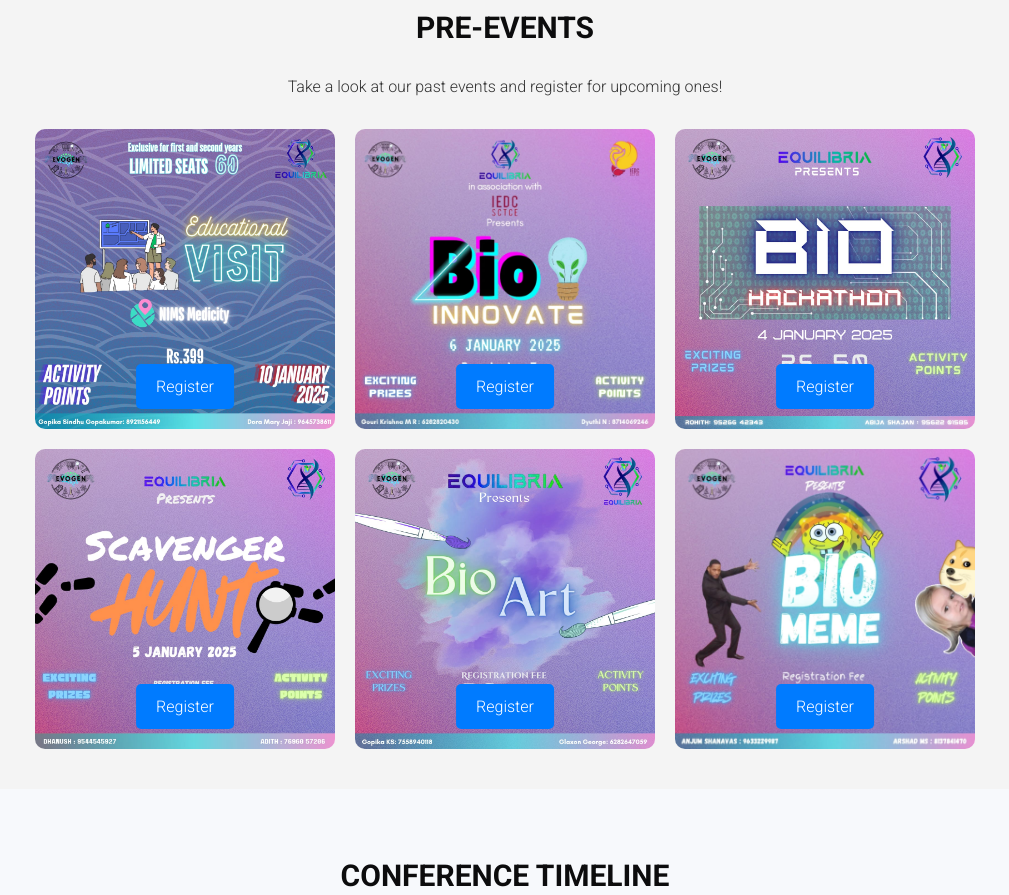
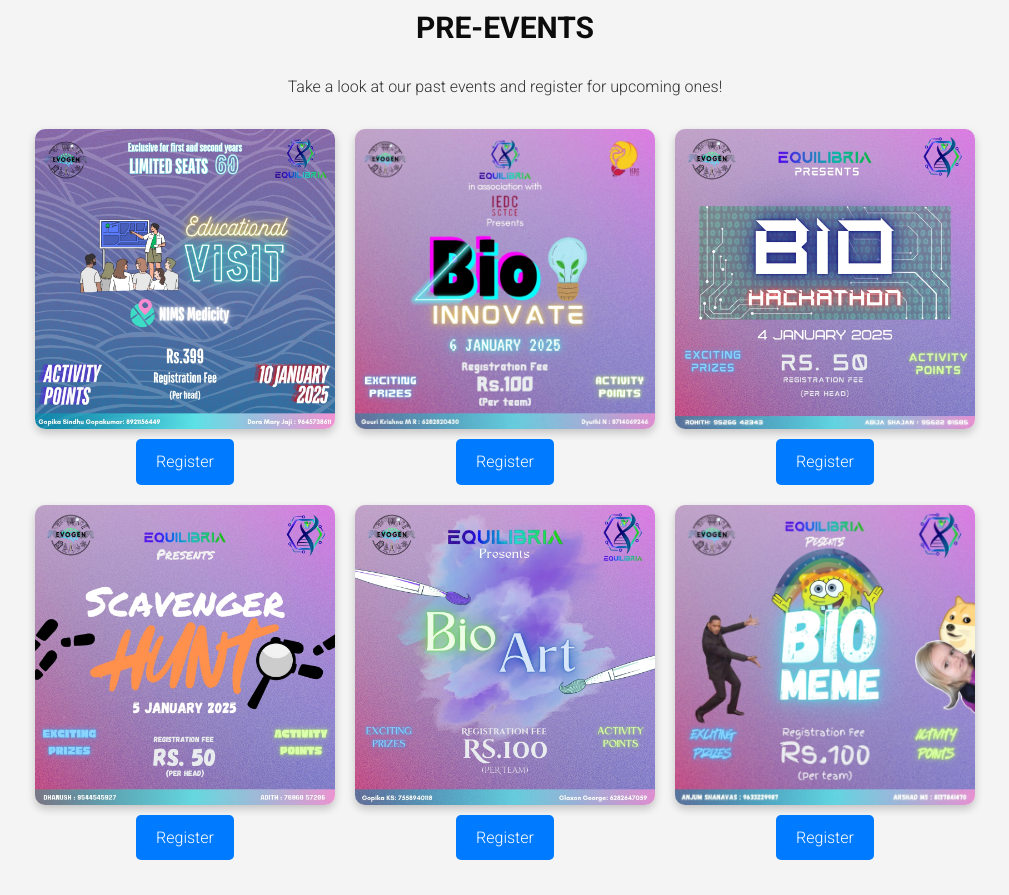
Before and after one commit to jeevjacobgeorge/equilibria_25, a website: page index.html in a window 1280 px wide. Shown: the part 4120-5015 px from the top of the page, without its empty margins (135-1144 px from the left). Drawn offline with Linux system fonts and the light colour scheme; files whose address does not match are found by name.

Commit message:
Update index.html

```diff
--- a/index.html
+++ b/index.html
@@ -283,53 +283,58 @@
   </div>
   <div style="display: flex; justify-content: center; gap: 20px; flex-wrap: wrap;">
     <!-- Event 1 -->
-    <div style="width: 300px; text-align: center; position: relative;">
-      <img src="assets/images/photos/iv.jpg" alt="iv" style="width: 100%; border-radius: 10px;">
+    <div style="width: 300px; text-align: center;">
+      <img src="assets/images/photos/iv.jpg" alt="IV" style="width: 100%; border-radius: 10px; box-shadow: 0 4px 8px rgba(0, 0, 0, 0.2);">
       <a href="https://forms.gle/Ca2zvSujD5WWX1vY8"
-         style="text-decoration: none; position: absolute; bottom: 20px; left: 50%; transform: translateX(-50%); padding: 10px 20px; background-color: #007BFF; color: #fff; border-radius: 5px; transition: 0.3s;">
+         style="display: inline-block; margin-top: 10px; padding: 10px 20px; background-color: #007BFF; color: #fff; text-decoration: none; border-radius: 5px; transition: 0.3s;">
         Register
       </a>
     </div>
 
     <!-- Event 2 -->
-    <div style="width: 300px; text-align: center; position: relative;">
-      <img src="assets/images/photos/bioinnovate.jpg" alt="Bio-innovate" style="width: 100%; border-radius: 10px;">
+    <div style="width: 300px; text-align: center;">
+      <img src="assets/images/photos/bioinnovate.jpg" alt="Bio-Innovate" style="width: 100%; border-radius: 10px; box-shadow: 0 4px 8px rgba(0, 0, 0, 0.2);">
       <a href="https://forms.gle/mgdedHCMbyAqdCrG9"
-         style="text-decoration: none; position: absolute; bottom: 20px; left: 50%; transform: translateX(-50%); padding: 10px 20px; background-color: #007BFF; color: #fff; border-radius: 5px; transition: 0.3s;">
-        Register
-      </a>
-    </div>
-       <div style="width: 300px; text-align: center; position: relative;">
-      <img src="assets/images/photos/biohackathon.jpg" alt="Event 2 Poster" style="width: 100%; border-radius: 10px;">
-      <a href="https://forms.gle/wvxurFNnYMe83BhB9"
-         style="text-decoration: none; position: absolute; bottom: 20px; left: 50%; transform: translateX(-50%); padding: 10px 20px; background-color: #007BFF; color: #fff; border-radius: 5px; transition: 0.3s;">
+         style="display: inline-block; margin-top: 10px; padding: 10px 20px; background-color: #007BFF; color: #fff; text-decoration: none; border-radius: 5px; transition: 0.3s;">
         Register
       </a>
     </div>
 
-         <div style="width: 300px; text-align: center; position: relative;">
-      <img src="assets/images/photos/scavengerhunt.jpg" alt="Event 2 Poster" style="width: 100%; border-radius: 10px;">
-      <a href="https://forms.gle/BDhcL9dRkKeHprF1A"
-         style="text-decoration: none; position: absolute; bottom: 20px; left: 50%; transform: translateX(-50%); padding: 10px 20px; background-color: #007BFF; color: #fff; border-radius: 5px; transition: 0.3s;">
+    <!-- Additional Events -->
+    <div style="width: 300px; text-align: center;">
+      <img src="assets/images/photos/biohackathon.jpg" alt="Bio-Hackathon" style="width: 100%; border-radius: 10px; box-shadow: 0 4px 8px rgba(0, 0, 0, 0.2);">
+      <a href="https://forms.gle/wvxurFNnYMe83BhB9"
+         style="display: inline-block; margin-top: 10px; padding: 10px 20px; background-color: #007BFF; color: #fff; text-decoration: none; border-radius: 5px; transition: 0.3s;">
         Register
       </a>
     </div>
-         <div style="width: 300px; text-align: center; position: relative;">
-      <img src="assets/images/photos/bioart.jpg" alt="Event 2 Poster" style="width: 100%; border-radius: 10px;">
-      <a href="https://forms.gle/nDGRYaRxLUofoZJt8"
-         style="text-decoration: none; position: absolute; bottom: 20px; left: 50%; transform: translateX(-50%); padding: 10px 20px; background-color: #007BFF; color: #fff; border-radius: 5px; transition: 0.3s;">
+
+    <div style="width: 300px; text-align: center;">
+      <img src="assets/images/photos/scavengerhunt.jpg" alt="Scavenger Hunt" style="width: 100%; border-radius: 10px; box-shadow: 0 4px 8px rgba(0, 0, 0, 0.2);">
+      <a href="https://forms.gle/BDhcL9dRkKeHprF1A"
+         style="display: inline-block; margin-top: 10px; padding: 10px 20px; background-color: #007BFF; color: #fff; text-decoration: none; border-radius: 5px; transition: 0.3s;">
         Register
       </a>
     </div>
-         <div style="width: 300px; text-align: center; position: relative;">
-      <img src="assets/images/photos/biomeme.jpg" alt="Event 2 Poster" style="width: 100%; border-radius: 10px;">
-      <a href="https://forms.gle/AWSMKRAT7sww5fDw5"
-         style="text-decoration: none; position: absolute; bottom: 20px; left: 50%; transform: translateX(-50%); padding: 10px 20px; background-color: #007BFF; color: #fff; border-radius: 5px; transition: 0.3s;">
+
+    <div style="width: 300px; text-align: center;">
+      <img src="assets/images/photos/bioart.jpg" alt="Bio-Art" style="width: 100%; border-radius: 10px; box-shadow: 0 4px 8px rgba(0, 0, 0, 0.2);">
+      <a href="https://forms.gle/nDGRYaRxLUofoZJt8"
+         style="display: inline-block; margin-top: 10px; padding: 10px 20px; background-color: #007BFF; color: #fff; text-decoration: none; border-radius: 5px; transition: 0.3s;">
         Register
       </a>
     </div>
+
+    <div style="width: 300px; text-align: center;">
+      <img src="assets/images/photos/biomeme.jpg" alt="Bio-Meme" style="width: 100%; border-radius: 10px; box-shadow: 0 4px 8px rgba(0, 0, 0, 0.2);">
+      <a href="https://forms.gle/AWSMKRAT7sww5fDw5"
+         style="display: inline-block; margin-top: 10px; padding: 10px 20px; background-color: #007BFF; color: #fff; text-decoration: none; border-radius: 5px; transition: 0.3s;">
+        Register
+      </a>
     </div>
+  </div>
 </section>
+
 
        <!-- <div class="container">
             <div class="row">
```
